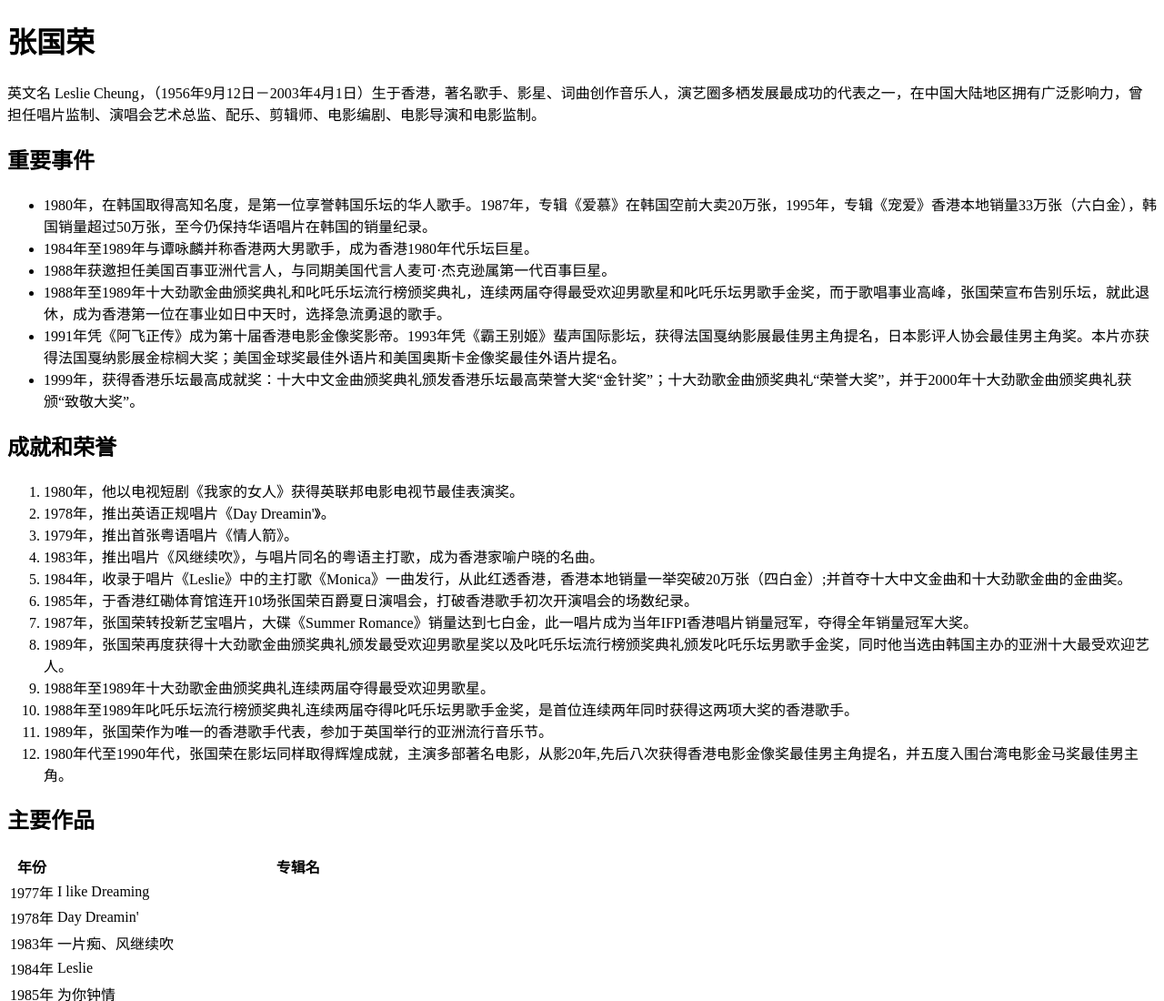
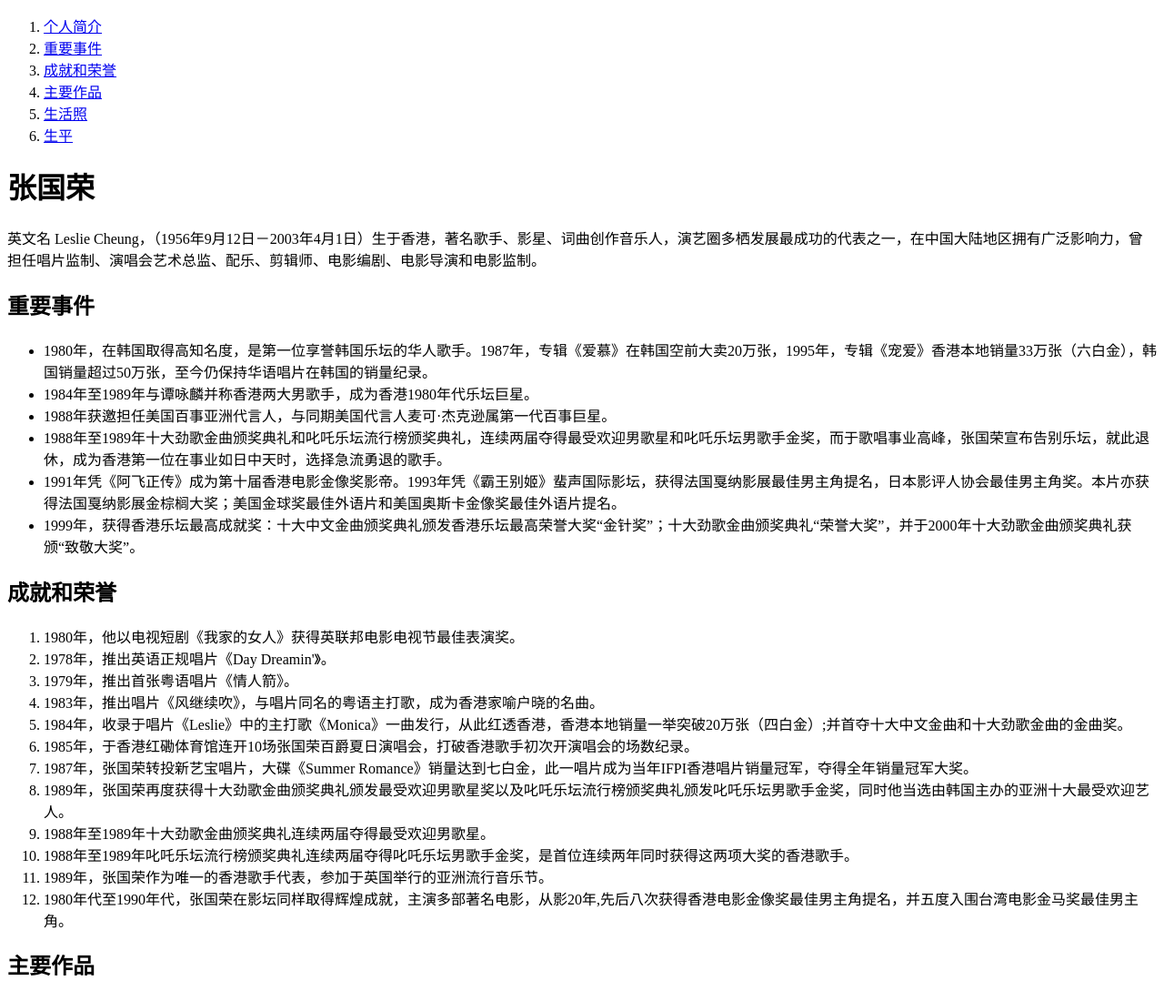
Before and after one commit to TITanZK/Leslie, a plain HTML site: page index.html in a window 1280 px wide. Shown: the top 1100 px of the page at 91% size. Drawn offline with Linux system fonts and the light colour scheme.

Commit message:
添加图片

```diff
--- a/index.html
+++ b/index.html
@@ -13,12 +13,22 @@
 </head>
 
 <body>
-    <h1>张国荣</h1>
+    <nav>
+        <ol>
+            <li><a href="#les">个人简介</a></li>
+            <li><a href="#events">重要事件</a></li>
+            <li><a href="#awards">成就和荣誉</a></li>
+            <li><a href="#works">主要作品</a></li>
+            <li><a href="#pictures">生活照</a></li>
+            <li><a href="#life">生平</a></li>
+        </ol>
+    </nav>
+    <h1 id="les">张国荣</h1>
     <p>
         英文名 Leslie
         Cheung，（1956年9月12日－2003年4月1日）生于香港，著名歌手、影星、词曲创作音乐人，演艺圈多栖发展最成功的代表之一，在中国大陆地区拥有广泛影响力，曾担任唱片监制、演唱会艺术总监、配乐、剪辑师、电影编剧、电影导演和电影监制。
     </p>
-    <h2>
+    <h2 id="events">
         重要事件
     </h2>
     <ul>
@@ -32,7 +42,7 @@
         </li>
         <li>1999年，获得香港乐坛最高成就奖：十大中文金曲颁奖典礼颁发香港乐坛最高荣誉大奖“金针奖”；十大劲歌金曲颁奖典礼“荣誉大奖”，并于2000年十大劲歌金曲颁奖典礼获颁“致敬大奖”。</li>
     </ul>
-    <h2>
+    <h2 id="awards">
         成就和荣誉
     </h2>
     <ol>
@@ -49,7 +59,7 @@
         <li>1989年，张国荣作为唯一的香港歌手代表，参加于英国举行的亚洲流行音乐节。</li>
         <li>1980年代至1990年代，张国荣在影坛同样取得辉煌成就，主演多部著名电影，从影20年,先后八次获得香港电影金像奖最佳男主角提名，并五度入围台湾电影金马奖最佳男主角。</li>
     </ol>
-    <h2>主要作品</h2>
+    <h2 id="works">主要作品</h2>
     <table>
         <thead>
             <tr>
@@ -128,13 +138,13 @@
             </tr>
         </tbody>
     </table>
-    <h2>生活照</h2>
+    <h2 id="pictures">生活照</h2>
     <div><img width="400" src="image/1.jpg" alt="图一"></div>
     <div><img width="400" src="image/2.jpg" alt="图二"></div>
     <div><img width="400" src="image/3.jpg" alt="图三"></div>
     <div><img width="400" src="image/4.jpg" alt="图四"></div>
     <div><img width="400" src="image/5.jpg" alt="图五"></div>
-    <h2>生平</h2>
+    <h2 id="life">生平</h2>
     <p>
         原名张发宗，是家中十个兄弟姐妹中排行最小的老么，故有“十仔”之乳名。在香港演艺圈，和张国荣合作的明星多称呼张国荣为哥哥，于是歌迷也从最初张国荣的英文名字“Leslie”，称呼他为“哥哥”。原因是1987年拍摄《倩女幽魂》时王祖贤在片场以“哥哥”称呼张国荣，于是身边的人也跟着喊他为哥哥，不知不觉全香港演艺圈的艺人都喊他为哥哥。
     </p>
```
